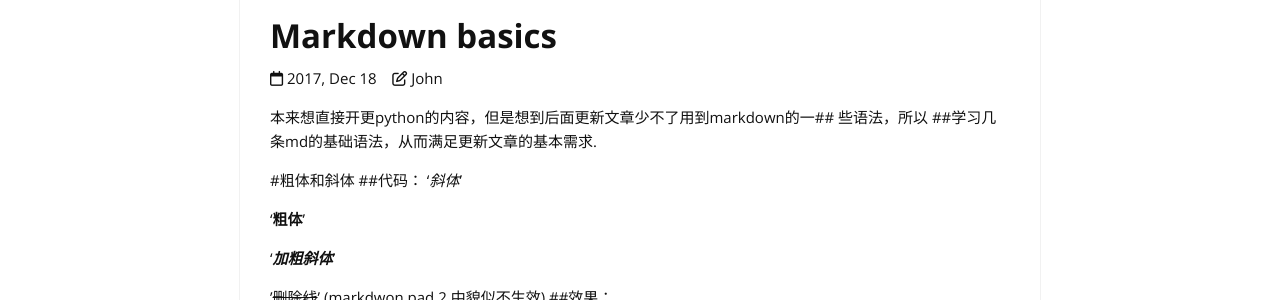
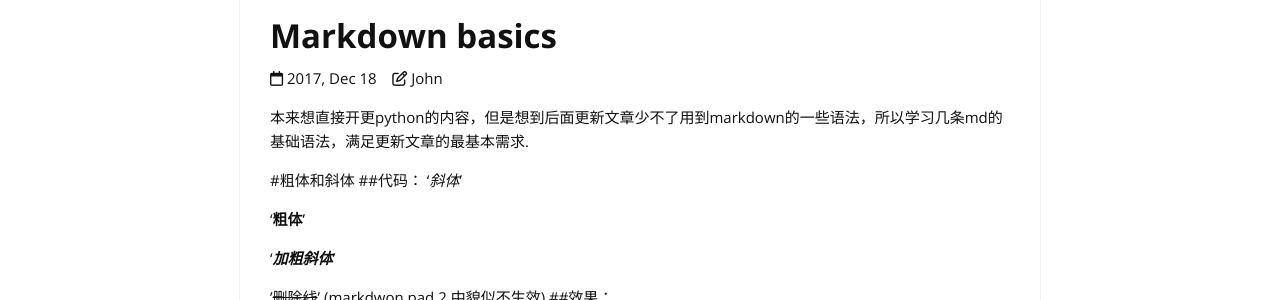
Before and after one commit to johnzhangchina/lonely, a Jekyll site: the page built from _posts/2016-06-13-example-2.markdown, in a window 1280 px wide. Shown: the part 910-1210 px from the top of the page. Built offline with Jekyll 4.4.1, drawn with Linux system fonts in a browser that asks for light colours; nearby versions of some CDN libraries.

Commit message:
kjlkjkljl

```diff
--- a/_posts/2016-06-13-example-2.markdown
+++ b/_posts/2016-06-13-example-2.markdown
@@ -9,7 +9,7 @@ categories: [one, two]
 color: 9E9D24
 author: John
 ---
-本来想直接开更python的内容，但是想到后面更新文章少不了用到markdown的一## 些语法，所以 ##学习几条md的基础语法，从而满足更新文章的基本需求.
+本来想直接开更python的内容，但是想到后面更新文章少不了用到markdown的一些语法，所以学习几条md的基础语法，满足更新文章的最基本需求.
 
 #粗体和斜体
 ##代码：
```
